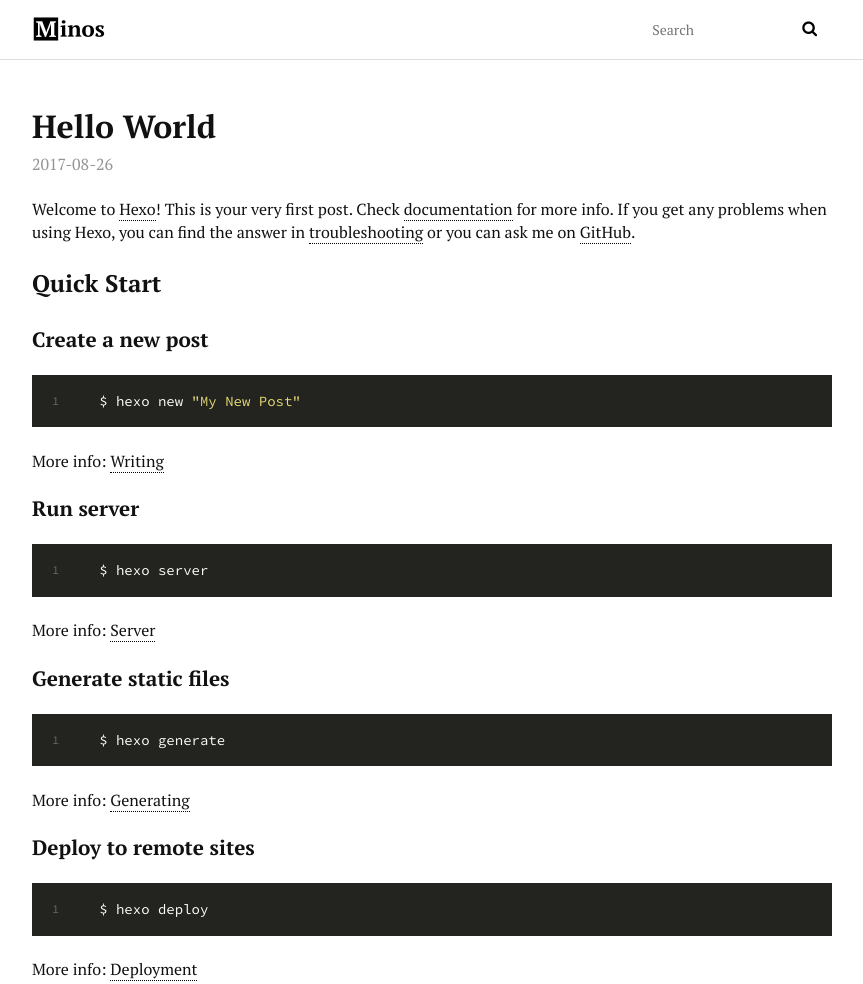
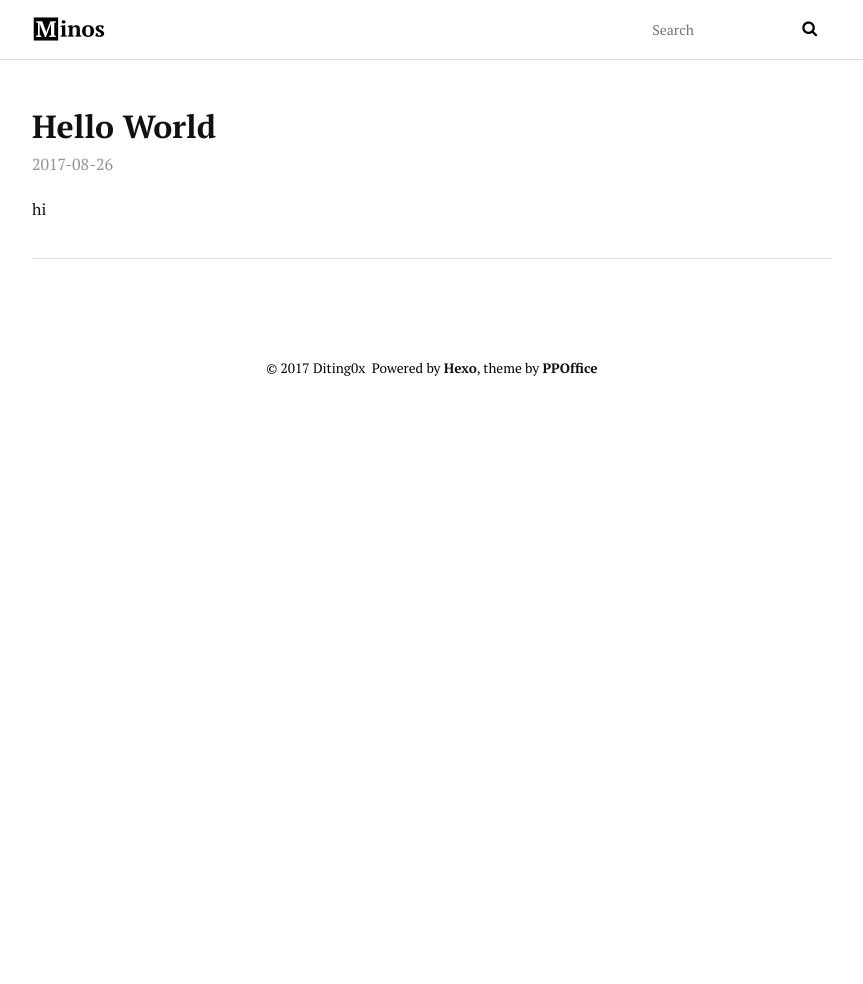
Before and after one commit to diting0x/diting0x.github.io, a plain HTML site: page index.html in a window 1280 px wide. Shown: the top 984 px of the page, without its empty margins (208-1071 px from the left). After the commit the page ends 800 px from the top, so only its background shows below. Drawn offline with Linux system fonts and the light colour scheme.

Commit message:
Site updated: 2017-08-26 10:54:20

```diff
--- a/index.html
+++ b/index.html
@@ -55,23 +55,14 @@
 
     <div class="article-meta">
       <a href="/2017/08/26/hello-world/" class="article-date">
-  <time datetime="2017-08-26T02:51:47.000Z" itemprop="datePublished">2017-08-26</time>
+  <time datetime="2017-08-26T02:54:17.000Z" itemprop="datePublished">2017-08-26</time>
 </a>
 
 
     </div>
     <div class="article-entry" itemprop="articleBody">
 
-        <a id="more"></a>
-<p>Welcome to <a href="https://hexo.io/" target="_blank" rel="external">Hexo</a>! This is your very first post. Check <a href="https://hexo.io/docs/" target="_blank" rel="external">documentation</a> for more info. If you get any problems when using Hexo, you can find the answer in <a href="https://hexo.io/docs/troubleshooting.html" target="_blank" rel="external">troubleshooting</a> or you can ask me on <a href="https://github.com/hexojs/hexo/issues" target="_blank" rel="external">GitHub</a>.</p>
-<h2 id="Quick-Start"><a href="#Quick-Start" class="headerlink" title="Quick Start"></a>Quick Start</h2><h3 id="Create-a-new-post"><a href="#Create-a-new-post" class="headerlink" title="Create a new post"></a>Create a new post</h3><figure class="highlight bash"><table><tr><td class="gutter"><pre><div class="line">1</div></pre></td><td class="code"><pre><div class="line">$ hexo new <span class="string">"My New Post"</span></div></pre></td></tr></table></figure>
-<p>More info: <a href="https://hexo.io/docs/writing.html" target="_blank" rel="external">Writing</a></p>
-<h3 id="Run-server"><a href="#Run-server" class="headerlink" title="Run server"></a>Run server</h3><figure class="highlight bash"><table><tr><td class="gutter"><pre><div class="line">1</div></pre></td><td class="code"><pre><div class="line">$ hexo server</div></pre></td></tr></table></figure>
-<p>More info: <a href="https://hexo.io/docs/server.html" target="_blank" rel="external">Server</a></p>
-<h3 id="Generate-static-files"><a href="#Generate-static-files" class="headerlink" title="Generate static files"></a>Generate static files</h3><figure class="highlight bash"><table><tr><td class="gutter"><pre><div class="line">1</div></pre></td><td class="code"><pre><div class="line">$ hexo generate</div></pre></td></tr></table></figure>
-<p>More info: <a href="https://hexo.io/docs/generating.html" target="_blank" rel="external">Generating</a></p>
-<h3 id="Deploy-to-remote-sites"><a href="#Deploy-to-remote-sites" class="headerlink" title="Deploy to remote sites"></a>Deploy to remote sites</h3><figure class="highlight bash"><table><tr><td class="gutter"><pre><div class="line">1</div></pre></td><td class="code"><pre><div class="line">$ hexo deploy</div></pre></td></tr></table></figure>
-<p>More info: <a href="https://hexo.io/docs/deployment.html" target="_blank" rel="external">Deployment</a></p>
+        <p>hi<br>
 
 
     </div>
```
Also changed, not shown: 2017/08/26/hello-world/index.html (+6 -6 lines), archives/2017/08/index.html (+1 -1 lines), archives/2017/index.html (+1 -1 lines), archives/index.html (+1 -1 lines).
